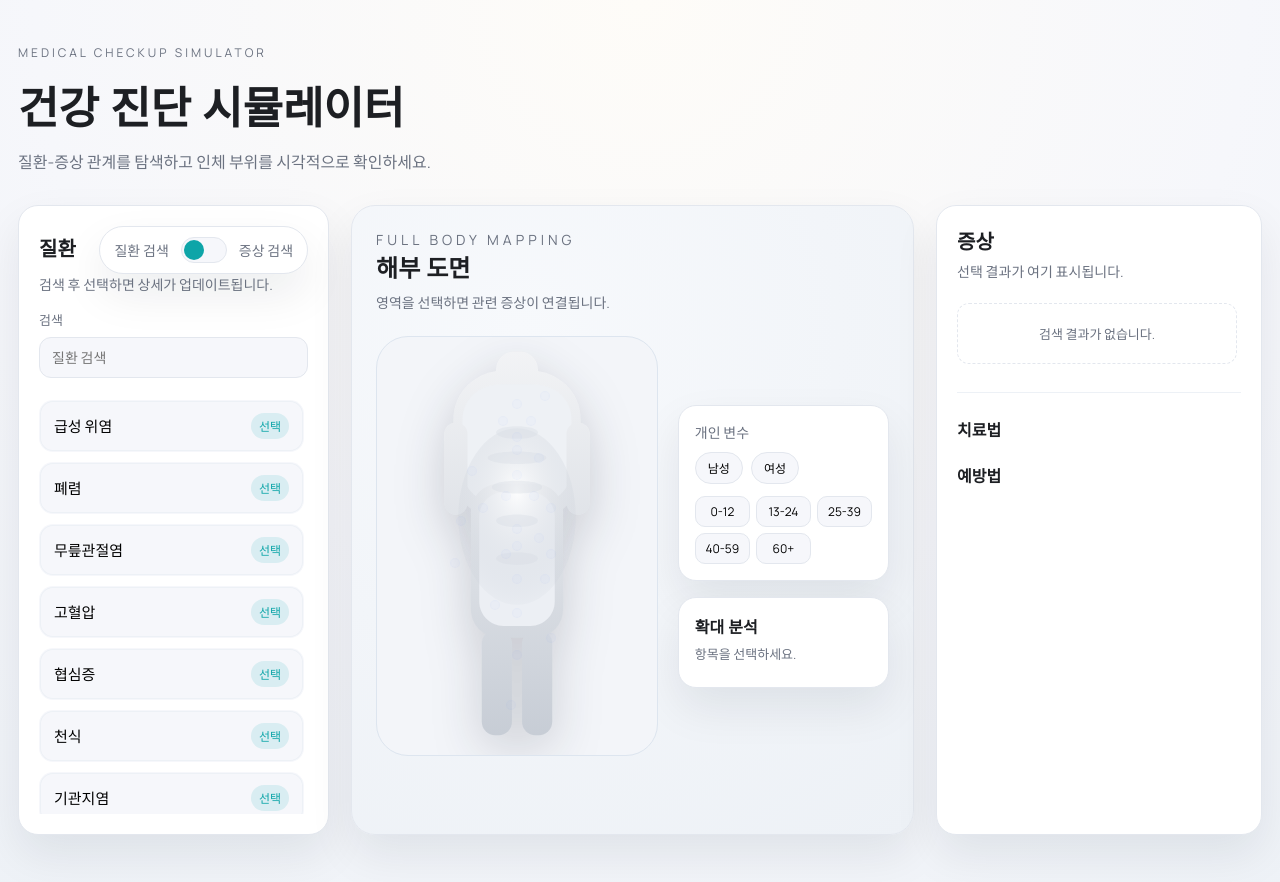
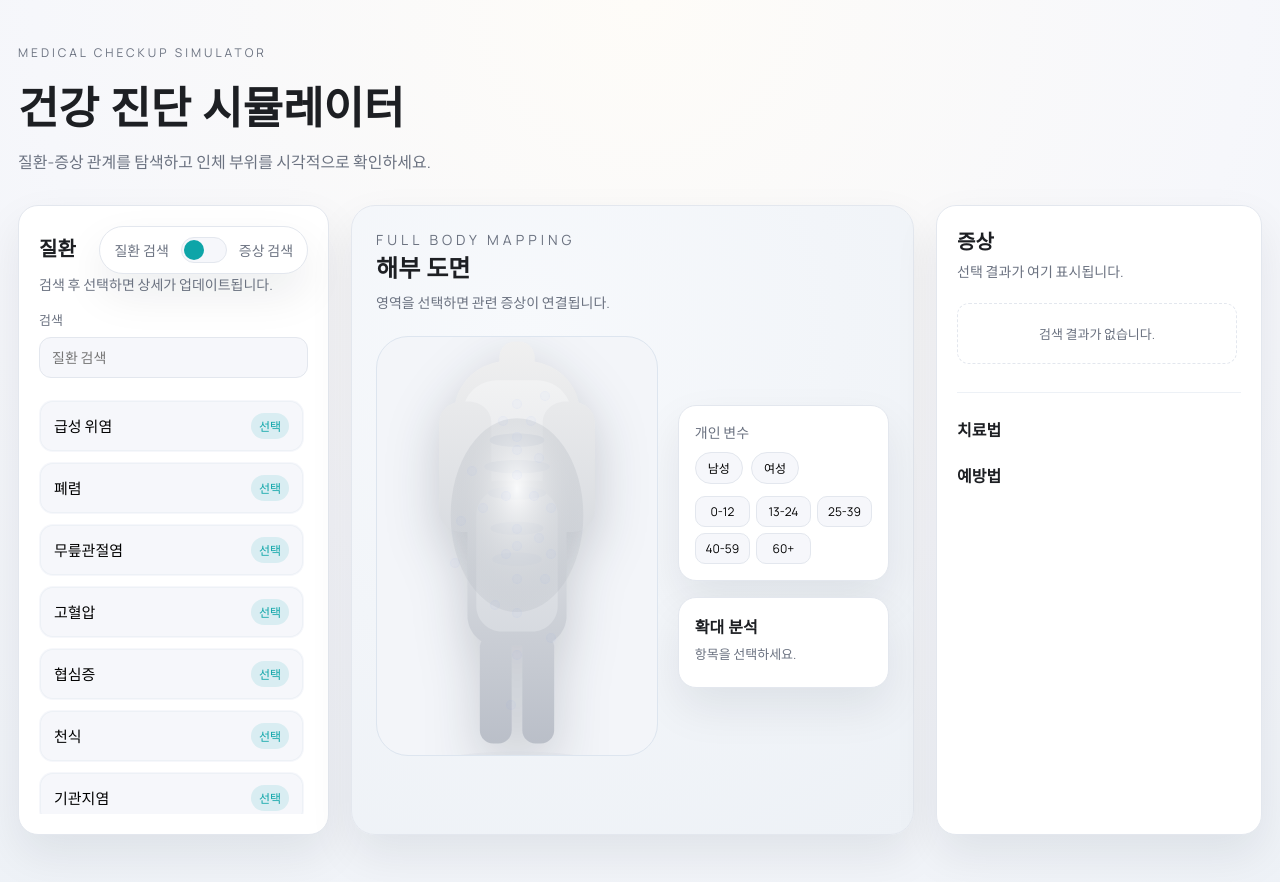
Before and after one commit to blackmandarin935/Medical_Checkup, a React (Vite) app: page / in a window 1280 px wide. Shown: the top 882 px of the page. Built offline with nearby package versions, Linux system fonts and the light colour scheme.

Commit message:
실사 인체 모형 적용

```diff
--- a/src/App.css
+++ b/src/App.css
@@ -230,9 +230,9 @@
 }
 
 .body-image {
-  width: min(360px, 78%);
+  width: min(380px, 82%);
   height: auto;
-  filter: drop-shadow(0 16px 24px rgba(16, 24, 40, 0.18));
+  filter: drop-shadow(0 18px 26px rgba(16, 24, 40, 0.2));
   opacity: 1;
 }
 
--- a/src/App.jsx
+++ b/src/App.jsx
@@ -1,5 +1,5 @@
 import { useMemo, useState } from 'react'
-import bodyImg from './assets/body-anatomy.svg'
+import bodyImg from './assets/body-realistic-3d.svg'
 import './App.css'
 
 const diseases = [
```
Also changed, not shown: src/assets/body-realistic-3d.svg (added).
